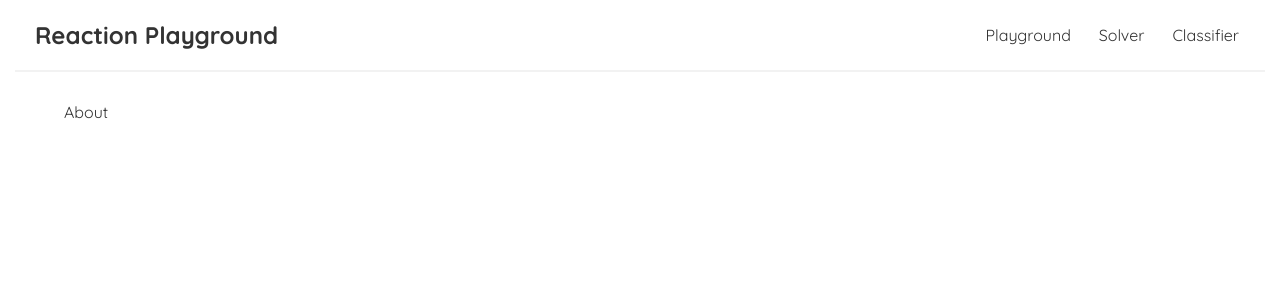
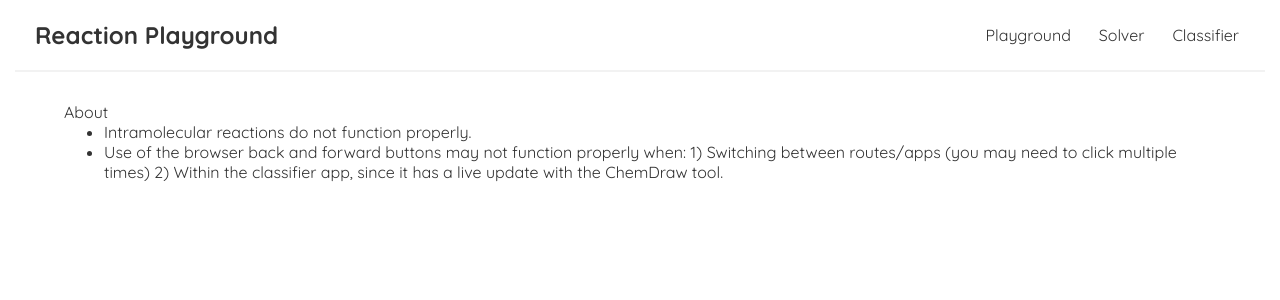
Before and after one commit to pranavm716/Reaction-Playground, a React (Create React App) app in the folder frontend/: page /about in a window 1280 px wide. Shown: the top 300 px of the page. Built offline with nearby package versions, Linux system fonts and the light colour scheme.

Commit message:
notes in about

```diff
--- a/frontend/src/pages/about/About.js
+++ b/frontend/src/pages/about/About.js
@@ -1,9 +1,18 @@
 const About = () => {
-    return (
-        <>
-            About
-        </>
-    );
-}
+  return (
+    <>
+      About
+      <ul>
+        <li>Intramolecular reactions do not function properly.</li>
+        <li>
+          Use of the browser back and forward buttons may not function properly
+          when: 1) Switching between routes/apps (you may need to click multiple
+          times) 2) Within the classifier app, since it has a live update with
+          the ChemDraw tool.
+        </li>
+      </ul>
+    </>
+  );
+};
 
 export default About;
```
